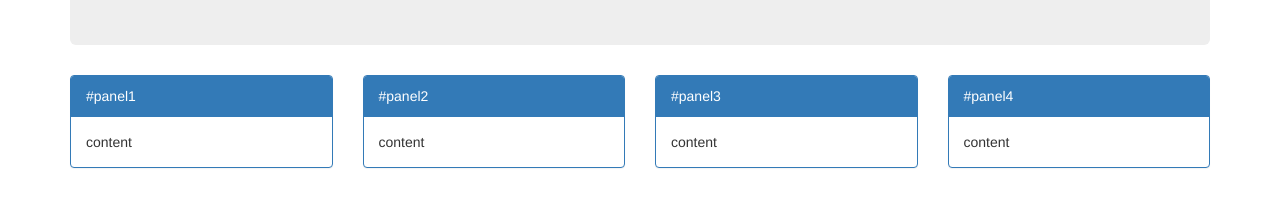
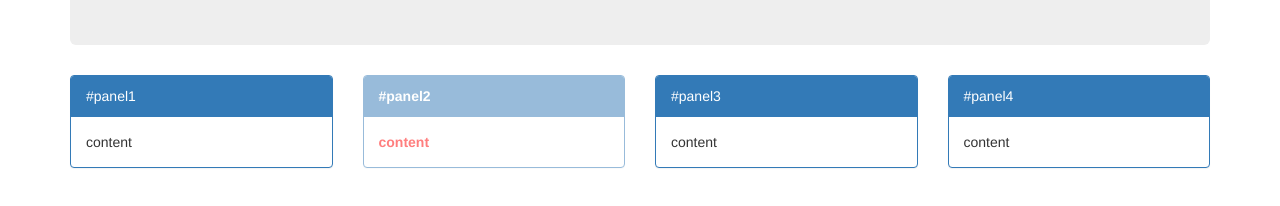
Before and after one commit to doramegyesi/jQuery_practice, a plain HTML site: page index.html in a window 1280 px wide. Shown: the part 176-382 px from the top of the page. Drawn offline with nearby package versions, Linux system fonts and the light colour scheme.

Commit message:
fun with css

```diff
--- a/index.html
+++ b/index.html
@@ -51,6 +51,11 @@
         <script>
             $(document).ready(function(){
                 $("#panel1").hide(300).show(1000);
+                $("#panel2").css({
+                    color:"red",
+                    fontWeight:"bold",
+                    opacity: 0.5
+                });
             });
         </script>
     </body>
```
